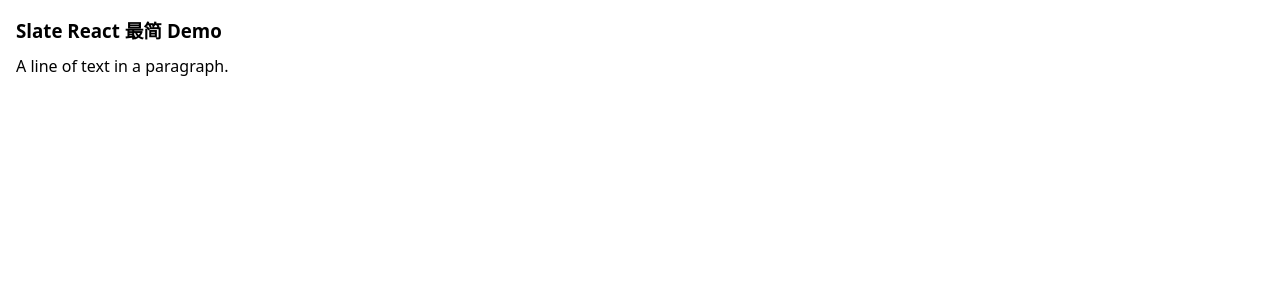
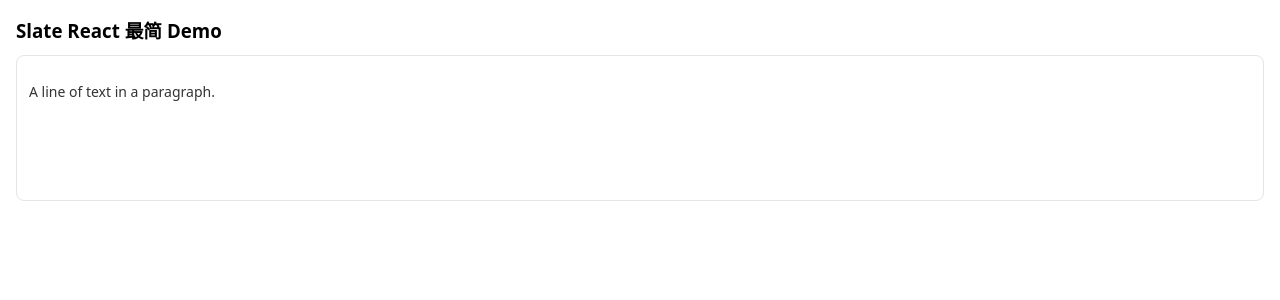
Before and after one commit to sidgeek/slate_study, a React (Vite) app in the folder apps/slate-react/: page / in a window 1280 px wide. Shown: the top 300 px of the page. Built offline with nearby package versions, Linux system fonts and the light colour scheme.

Commit message:
feat: 添加自定义块，调整样式

```diff
--- /dev/null
+++ b/apps/slate-react/src/BasicEditor.jsx
@@ -0,0 +1,61 @@
+import { useCallback, useState } from 'react'
+import { createEditor, Editor, Element, Transforms } from 'slate'
+import { Editable, Slate, withReact } from 'slate-react'
+// import { ReactEditor } from 'slate-react'
+
+// Define a React component renderer for our code blocks.
+const CodeElement = (props) => {
+  return (
+    <pre {...props.attributes}>
+      <code>{props.children}</code>
+    </pre>
+  )
+}
+
+const DefaultElement = (props) => {
+  return <p {...props.attributes}>{props.children}</p>
+}
+
+export function BasicEditor() {
+  const initialValue = [
+    {
+      type: 'paragraph',
+      children: [{ text: 'A line of text in a paragraph.' }],
+    },
+  ]
+
+  const [editor] = useState(() => withReact(createEditor()))
+
+  const renderElement = useCallback(props => {
+    switch (props.element.type) {
+      case 'code':
+        return <CodeElement {...props} />
+      default:
+        return <DefaultElement {...props} />
+    }
+  }, [])
+
+  return (
+    <div className='slate-Container'>
+      <Slate editor={editor} initialValue={initialValue}>
+        <Editable
+          className='input-area'
+          renderElement={renderElement}
+          onKeyDown={event => {
+            console.log('>>> 1', event.key, event.ctrlKey)
+            if (event.key === '`' && event.ctrlKey) {
+              // Prevent the "`" from being inserted by default.
+              event.preventDefault()
+              // Otherwise, set the currently selected blocks type to "code".
+              Transforms.setNodes(
+                editor,
+                { type: 'code' },
+                { match: n => Element.isElement(n) && Editor.isBlock(editor, n) }
+              )
+            }
+          }}
+        />
+      </Slate>
+    </div>
+  )
+}
--- a/apps/slate-react/src/BasicEditor.tsx
+++ /dev/null
@@ -1,41 +0,0 @@
-import { useState } from 'react'
-import { BaseEditor, createEditor, Descendant } from 'slate'
-import { Editable, Slate, withReact } from 'slate-react'
-import { ReactEditor } from 'slate-react'
-
-type CustomElement = { type: 'paragraph'; children: CustomText[] }
-type CustomText = { text: string }
-
-declare module 'slate' {
-  interface CustomTypes {
-    Editor: BaseEditor & ReactEditor
-    Element: CustomElement
-    Text: CustomText
-  }
-}
-
-export function BasicEditor() {
-  const initialValue = [
-    {
-      type: 'paragraph',
-      children: [{ text: 'A line of text in a paragraph.' }],
-    },
-  ] as Descendant[]
-
-  const [editor] = useState(() => withReact(createEditor()))
-
-  return (
-    <Slate editor={editor} initialValue={initialValue}>
-      <Editable
-        onKeyDown={event => {
-           if (event.key === '&') {
-            // Prevent the ampersand character from being inserted.
-            event.preventDefault()
-            // Execute the `insertText` method when the event occurs.
-            editor.insertText('and')
-          }
-        }}
-      />
-    </Slate>
-  )
-}
--- a/apps/slate-react/src/style.css
+++ b/apps/slate-react/src/style.css
@@ -1,3 +1,24 @@
-body { margin: 0; font-family: system-ui, -apple-system, Segoe UI, Roboto, Helvetica, Arial, sans-serif; }
-h3 { margin: 0 0 12px; }
-.slate-Container { border: 1px solid #e5e5e5; border-radius: 8px; padding: 12px; }
+body {
+    margin: 0;
+    font-family: system-ui, -apple-system, Segoe UI, Roboto, Helvetica, Arial, sans-serif;
+}
+
+h3 {
+    margin: 0 0 12px;
+}
+
+.slate-Container {
+    border: 1px solid #e5e5e5;
+    border-radius: 8px;
+    padding: 12px;
+    min-height: 120px;
+}
+
+.input-area {
+    flex: 1;
+    outline: none;
+    overflow-y: auto;
+    color: #333;
+    font-size: 14px;
+    line-height: 20px;
+}
```
Also changed, not shown: apps/slate-react/src/App.tsx (line endings or trailing spaces).
